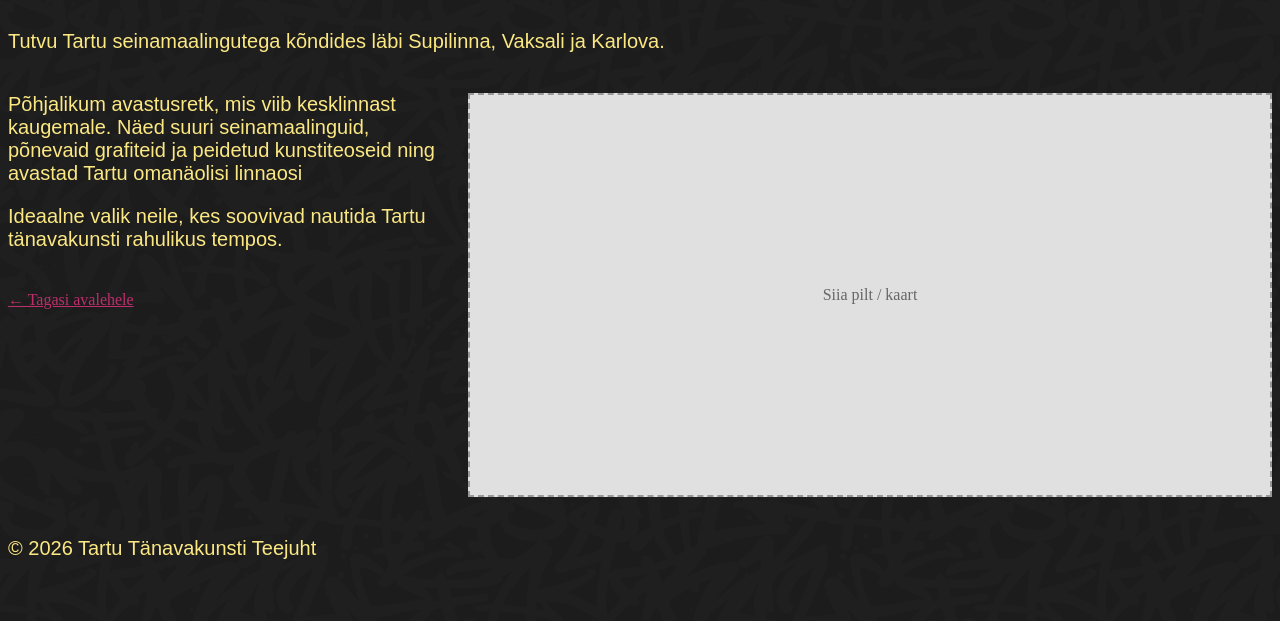
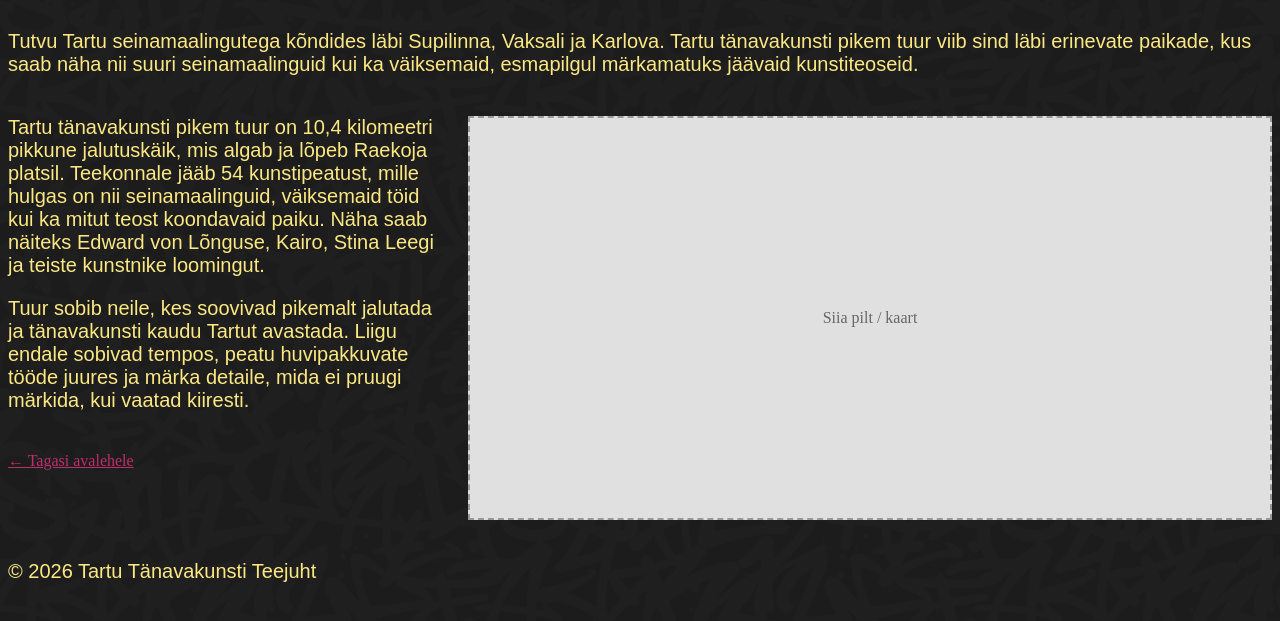
Before and after one commit to heidivakkum/Tartu-tanavakunsti-veebileht, a plain HTML site: page long-tour.html in a window 1280 px wide. Shown: the part 105-726 px from the top of the page. Drawn offline with Linux system fonts and the light colour scheme; a web font is replaced by a local one.

Commit message:
pika tuuri tekst

```diff
--- a/long-tour.html
+++ b/long-tour.html
@@ -48,16 +48,16 @@
 
     <header>
         <h1>Pikk tuur (~10 km)</h1>
-    <p>Tutvu Tartu seinamaalingutega kõndides läbi Supilinna, Vaksali ja Karlova.</p>
+    <p>Tutvu Tartu seinamaalingutega kõndides läbi Supilinna, Vaksali ja Karlova. Tartu tänavakunsti pikem tuur viib sind läbi erinevate paikade, kus saab näha nii suuri seinamaalinguid kui ka väiksemaid, esmapilgul märkamatuks jäävaid kunstiteoseid.</p>
     </header>
 
     <main>
         <section class="tour-details">
             <div class="content-with-space">
                 <div class="text-column">
-                    <p>Põhjalikum avastusretk, mis viib kesklinnast kaugemale. Näed suuri seinamaalinguid, põnevaid grafiteid ja peidetud kunstiteoseid ning avastad Tartu omanäolisi linnaosi</p>
+                    <p>Tartu tänavakunsti pikem tuur on 10,4 kilomeetri pikkune jalutuskäik, mis algab ja lõpeb Raekoja platsil. Teekonnale jääb 54 kunstipeatust, mille hulgas on nii seinamaalinguid, väiksemaid töid kui ka mitut teost koondavaid paiku. Näha saab näiteks Edward von Lõnguse, Kairo, Stina Leegi ja teiste kunstnike loomingut.</p>
 
-                    <p>Ideaalne valik neile, kes soovivad nautida Tartu tänavakunsti rahulikus tempos.</p>
+                    <p>Tuur sobib neile, kes soovivad pikemalt jalutada ja tänavakunsti kaudu Tartut avastada. Liigu endale sobivad tempos, peatu huvipakkuvate tööde juures ja märka detaile, mida ei pruugi märkida, kui vaatad kiiresti.</p>
 
                     <div>
                         <a href="index.html" class="btn back-link">&larr; Tagasi avalehele</a>
```
